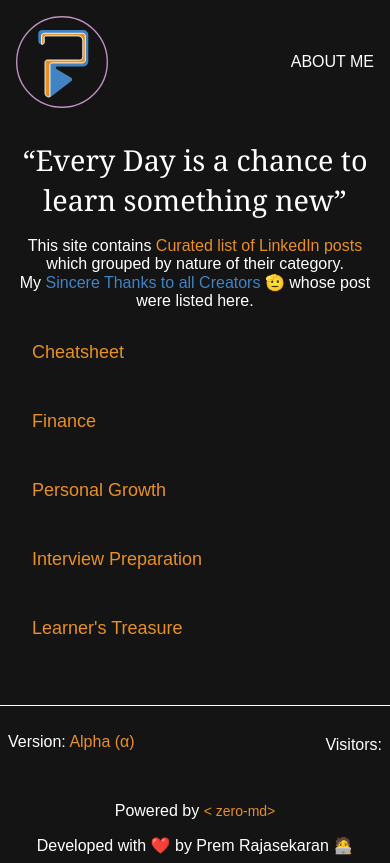
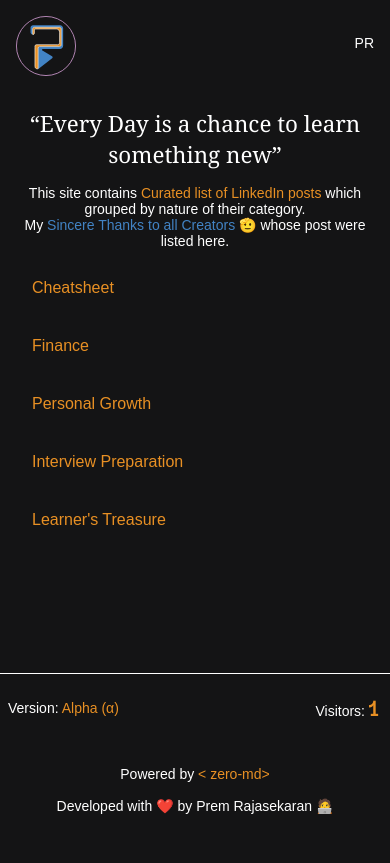
Before and after one commit to PremRS/EdY, a plain HTML site: page index.html in a window 390 px wide. Both pictures are taken after a click on the element "Cheatsheet". Drawn offline with Linux system fonts and the light colour scheme; no server answers; a web font is replaced by a local one.

Commit message:
Updated the webpage responsiveness and counter logic

```diff
--- a/index.css
+++ b/index.css
@@ -58,6 +58,7 @@ a {
 
 .accordion {
     padding: 1rem;
+    margin-bottom: 0.5rem;
 }
 
 .title {
@@ -133,13 +134,13 @@ a {
     font-size: 0.875rem;
 }
 
-.link>a {
+a.link {
     color: #fff;
     position: relative;
     padding-bottom: 0.375rem;
 }
 
-.link>a::before {
+a.link::before {
     content: '';
     position: absolute;
     width: 100%;
@@ -153,7 +154,7 @@ a {
     transition: transform 0.2s ease-in;
 }
 
-.link>a:hover::before {
+a.link:hover::before {
     transform: scaleX(1);
     transform-origin: left;
 }
@@ -168,7 +169,7 @@ a {
     border-top: 0.0625rem solid white;
 }
 
-.flex-col-center .link>a {
+.flex-col-center a.link {
     color: #E89024;
 }
 
@@ -176,3 +177,22 @@ a {
     margin: 0.5rem 0;
     text-align: center;
 }
+
+@media screen and (max-width: 768px) {
+    body {
+        font-size: 0.875rem;
+    }
+
+    .quote {
+        font: 1.4rem/1.4 Georgia, serif;
+    }
+
+    .title {
+        font-size: 1rem;
+    }
+
+    .logo-image {
+        width: 3.75rem;
+        height: 3.75rem;
+    }
+}
--- a/index.html
+++ b/index.html
@@ -26,15 +26,10 @@
 <body class="wrapper dark-theme">
 
     <header class="container flex-space-between padding-1">
-        <div class="logo-image">
-            <a href="https://premrs.github.io/" target="_blank">
-                <img class="width-100" src="images/v2/PR_Badge.svg" alt="PR">
-            </a>
-        </div>
-
-        <div class="link">
-            <a href="https://premrs.github.io/" target="_blank">ABOUT ME</a>
-        </div>
+        <a class="logo-image" href="https://premrs.github.io/" target="_blank">
+            <img class="width-100" src="images/v2/PR_Badge.svg" alt="PR">
+        </a>
+        <a class="link" href="https://premrs.github.io/" target="_blank">PR</a>
     </header>
 
     <main class="my-posts" id="posts-section">
@@ -56,8 +51,8 @@
             </div>
         </div>
         <div class="flex-col-center margin-1">
-            <div class="link">
-                Powered by <a class="text-s" href="https://zerodevx.github.io/zero-md/" target="_blank">
+            <div>
+                Powered by <a class="text-s link" href="https://zerodevx.github.io/zero-md/" target="_blank">
                     < zero-md>
                 </a>
             </div>
--- a/index.js
+++ b/index.js
@@ -21,15 +21,21 @@ const CONTENTS = [{
 }];
 
 function expandContent(element, id) {
-    var content = document.getElementById(id);
-    content.classList.toggle("reveal-content");
+    var allPosts = document.getElementById('posts');
+
+    allPosts.childNodes.forEach(post => {
+        var content = post.children.item(1);
+        content.id === id ? content.classList.toggle("reveal-content") : content.classList.remove("reveal-content");
+    });
 }
 
 function populateContent() {
     var mainContainer = document.getElementById('posts-section');
+    var sectionContainer = document.createElement('section');
+    sectionContainer.id = "posts";
+    sectionContainer.className = "margin-bottom-1";
 
     CONTENTS.forEach(content => {
-        var sectionContainer = document.createElement('section');
         var articleContainer = document.createElement('article');
         var headerContainer = document.createElement('header');
         var divContainer = document.createElement('div');
@@ -66,36 +72,37 @@ function populateContent() {
 
         articleContainer.className = "accordion";
 
-        sectionContainer.className = "margin-bottom-1";
-
         articleContainer.appendChild(headerContainer);
         articleContainer.appendChild(divContainer);
         sectionContainer.appendChild(articleContainer);
+    });
+
     mainContainer.appendChild(sectionContainer);
-    });
 }
 
 window.onload = function () {
 
     this.populateContent();
 
-    var xhr = new XMLHttpRequest();
-    xhr.open("GET", "https://api.countapi.xyz/hit/premrs.github.io/EdY");
-    xhr.responseType = "json";
-    xhr.onload = function () {
-        var visitorsCount = this.response.value;
     var countElement = document.getElementById('visitors');
+    var visitorCount = localStorage.getItem("page_visitors");
     var initialCount = 0;
 
+
+    if (visitorCount) {
+        visitorCount = Number(visitorCount) + 1;
+        localStorage.setItem("page_visitors", visitorCount);
+    } else {
+        visitorCount = 1;
+        localStorage.setItem("page_visitors", 1);
+    }
+
     var counter = setInterval(function () {
-            if (initialCount < visitorsCount) {
+        if (initialCount < visitorCount) {
             initialCount += 1;
             countElement.innerHTML = initialCount;
         } else {
             clearInterval(counter);
         }
     }, 10);
-    }
-
-    xhr.send();
 };
```
Lines whose indentation alone changed are shown as unchanged.
